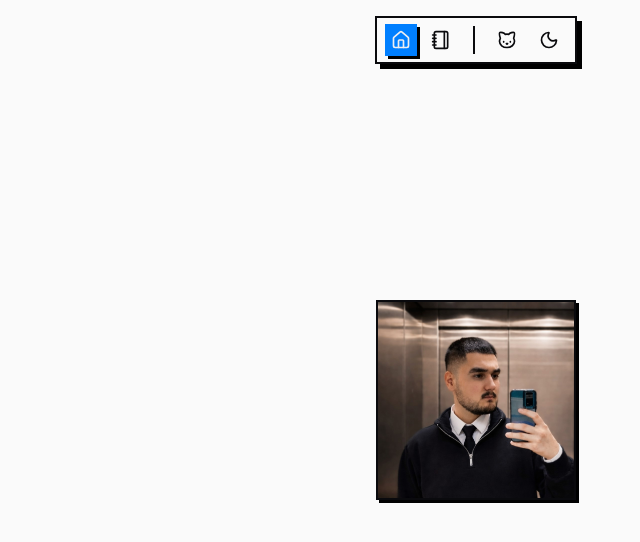
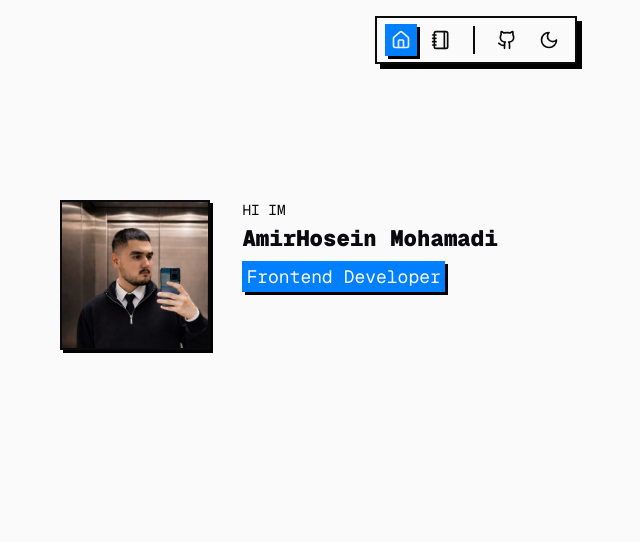
Before and after one commit to awmirosen/portfolio, a Next.js app: page / in a window 1280 px wide. Shown: the top 542 px of the page, without its empty margins (164-804 px from the left). Built offline with nearby package versions, Linux system fonts and the light colour scheme.

Commit message:
changed icon library

```diff
--- a/package.json
+++ b/package.json
@@ -9,7 +9,6 @@
     "lint": "eslint"
   },
   "dependencies": {
-    "lucide-react": "^1.22.0",
     "next": "16.2.9",
     "next-themes": "^0.4.6",
     "react": "19.2.4",
@@ -22,6 +21,7 @@
     "@types/react-dom": "^19",
     "eslint": "^9",
     "eslint-config-next": "16.2.9",
+    "react-icons": "^5.7.0",
     "tailwindcss": "^4",
     "typescript": "^5"
   }
--- a/src/app/layout.tsx
+++ b/src/app/layout.tsx
@@ -1,5 +1,5 @@
 import type { Metadata } from "next";
-import { Geist } from "next/font/google";
+import { Geist, Geist_Mono } from "next/font/google";
 import Providers from "@/providers/index";
 import "@/styles/globals.css";
 import Dock from "@/components/layout/dock";
@@ -9,6 +9,7 @@
 };
 
 const geist = Geist({ subsets: ["latin"] });
+const geistMono = Geist_Mono({ subsets: ["latin"] });
 
 const RootLayout = ({
   children,
@@ -18,10 +19,10 @@
   return (
     <html
       lang="en"
-      className={`${geist.className} h-full antialiased`}
+      className={`${geist.className} ${geistMono.className}`}
       suppressHydrationWarning
     >
-      <body className="min-h-full">
+      <body className="min-h-full max-w-4xl mx-auto">
         <Providers>
           <Dock />
           {children}
--- /dev/null
+++ b/src/components/home/hero/greetings.tsx
@@ -0,0 +1,5 @@
+const Greetings = () => {
+  return <span className="uppercase">hi im</span>;
+};
+
+export default Greetings;
--- a/src/components/home/hero/hero.tsx
+++ b/src/components/home/hero/hero.tsx
@@ -1,12 +1,23 @@
 import Container from "@/components/layout/container";
 import Picture from "./picture";
+
+import Greetings from "./greetings";
+import Name from "./name";
+import Title from "./title";
 
 const Hero = () => {
   return (
     <section className="min-h-screen">
       <Container>
-        <div className="flex w-full min-h-screen items-center justify-center">
-          <Picture />
+        <div className="grid grid-cols-5 max-md:grid-cols-4 max-sm:grid-cols-3 grid-rows-4 w-full min-h-screen select-none">
+          <div className="col-start-1 row-start-2">
+            <Picture />
+          </div>
+          <div className="col-start-2 row-start-2 col-span-2 px-4 text-[0.9rem]">
+            <Greetings />
+            <Name />
+            <Title />
+          </div>
         </div>
       </Container>
     </section>
--- /dev/null
+++ b/src/components/home/hero/name.tsx
@@ -0,0 +1,9 @@
+import { HERO_DATA as user } from "./data";
+
+const Name = () => {
+  return (
+    <h1 className="text-[1.4rem] max-md:text-[1.2] max-sm:text-[1.1rem] font-black mb-2">{user.name}</h1>
+  )
+}
+
+export default Name
--- a/src/components/home/hero/picture.tsx
+++ b/src/components/home/hero/picture.tsx
@@ -6,8 +6,8 @@
     <Image
       alt={`${user.name} s picture`}
       src={user.image}
-      width={200}
-      height={200}
+      width={150}
+      height={150}
       loading="eager"
       className="border-2 shadow-sm"
     />
--- /dev/null
+++ b/src/components/home/hero/title.tsx
@@ -0,0 +1,11 @@
+import { HERO_DATA as user } from "./data";
+
+const Title = () => {
+  return (
+    <span className="p-1 bg-primary text-background shadow-sm text-lg max-sm:text-base my-1">
+      {user.title}
+    </span>
+  );
+};
+
+export default Title;
--- a/src/components/layout/dock/theme-toggle.tsx
+++ b/src/components/layout/dock/theme-toggle.tsx
@@ -1,7 +1,7 @@
 "use client";
 
 import { useTheme } from "next-themes";
-import { SunDim, Moon } from "lucide-react";
+import { LuSun, LuMoon } from "react-icons/lu";
 
 export const ThemeToggleButton = () => {
   const { theme, setTheme } = useTheme();
@@ -11,7 +11,7 @@
       className="p-2 cursor-pointer hover:bg-primary/20 hover:scale-105"
       onClick={() => setTheme(theme === "dark" ? "light" : "dark")}
     >
-      {theme === "dark" ? <SunDim size={20} /> : <Moon size={20} />}
+      {theme === "dark" ? <LuSun size={20} /> : <LuMoon size={20} />}
     </button>
   );
 };
```
Also changed, not shown: src/components/layout/dock/data.ts (+4 -4 lines), 1 other file (tests, documents, lock files or other folders).
